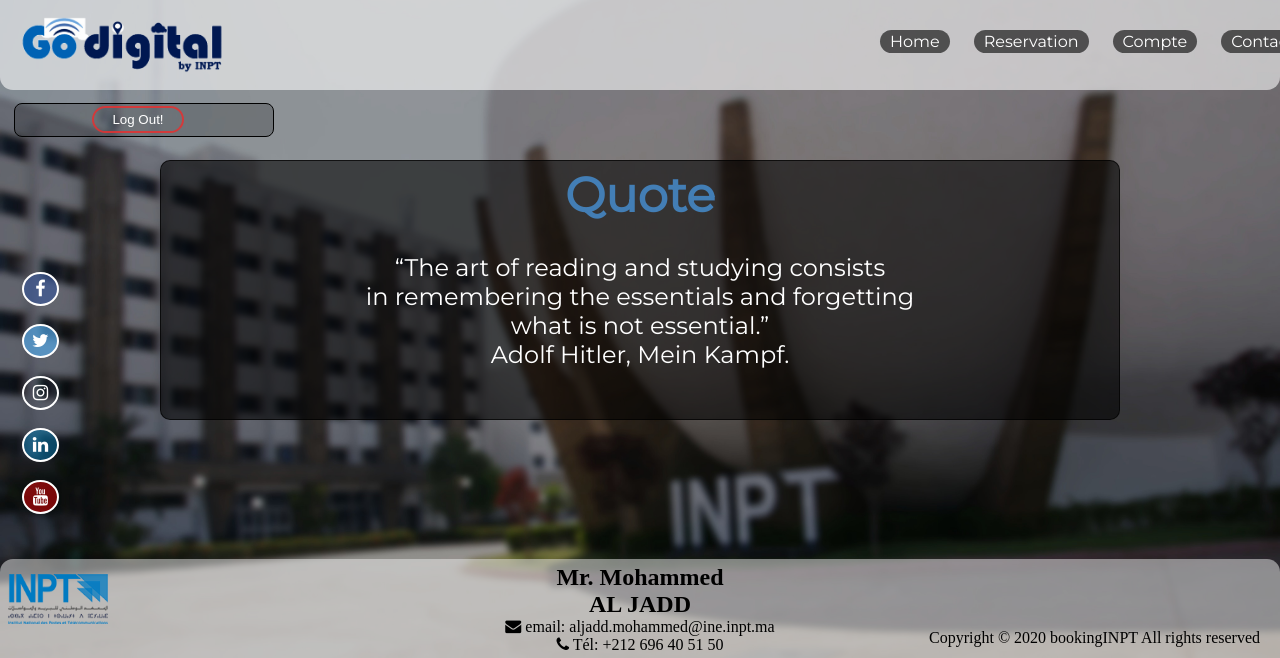
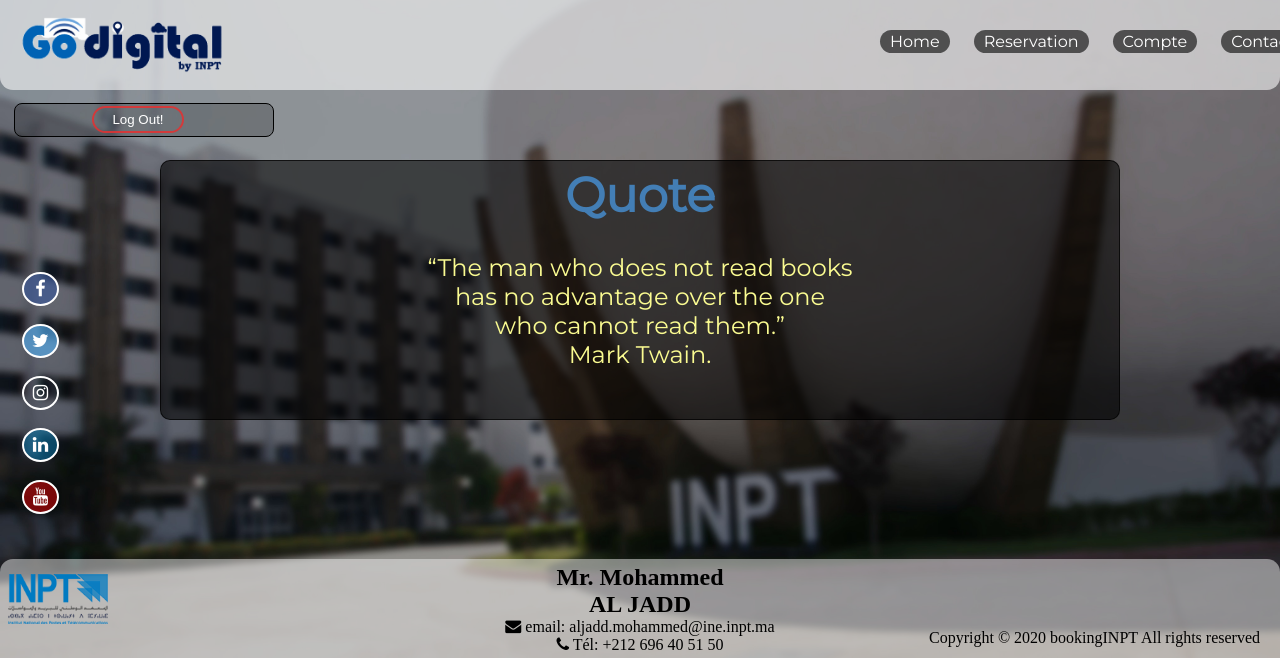
Before and after one commit to mohammedAljadd/study-rooms-booking, a PHP site: page /home.php in a window 1280 px wide. Shown: the top 658 px of the page. Run offline with PHP 8.4, Linux system fonts and the light colour scheme; the visitor is signed in with stand-in values (Sample User, id 1); data comes from the database, SQL or seed files in the repository.

Commit message:
change home page quote and styling it

```diff
--- a/code/home.php
+++ b/code/home.php
@@ -118,11 +118,11 @@
 
     <div class="box" >
     <h1>Quote</h1> <br>
-    <div class="maqola">
-        “The art of reading and studying consists <br>
-        in remembering the essentials and forgetting <br>
-        what is not essential.” <br>
-                Adolf Hitler, Mein Kampf.
+    <div class="maqola" style='color: #fafb91';>
+        “The man who does not read books <br>
+        has no advantage over the one <br>
+        who cannot read them.” <br>
+        Mark Twain.
     </div>
 
 </div>
```
